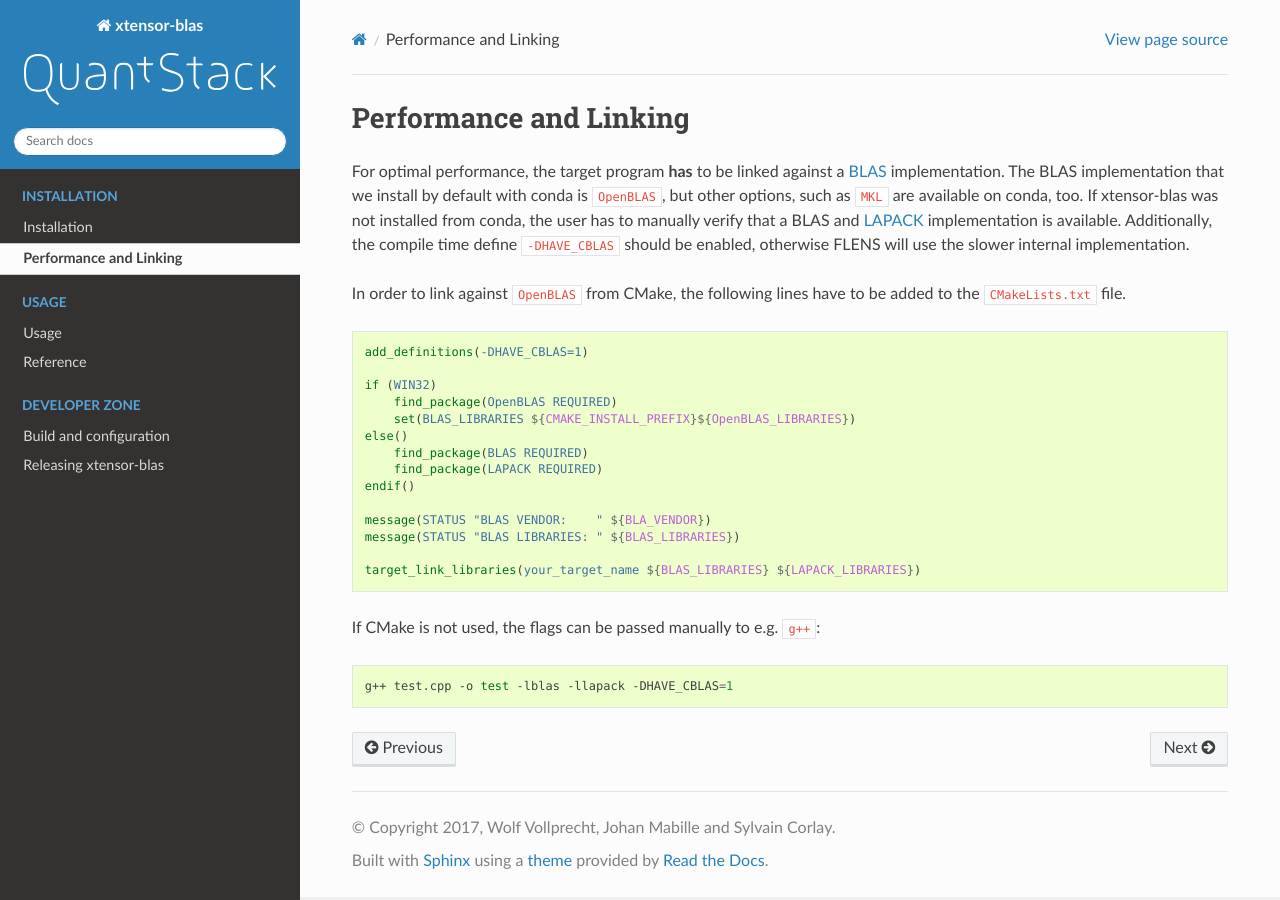
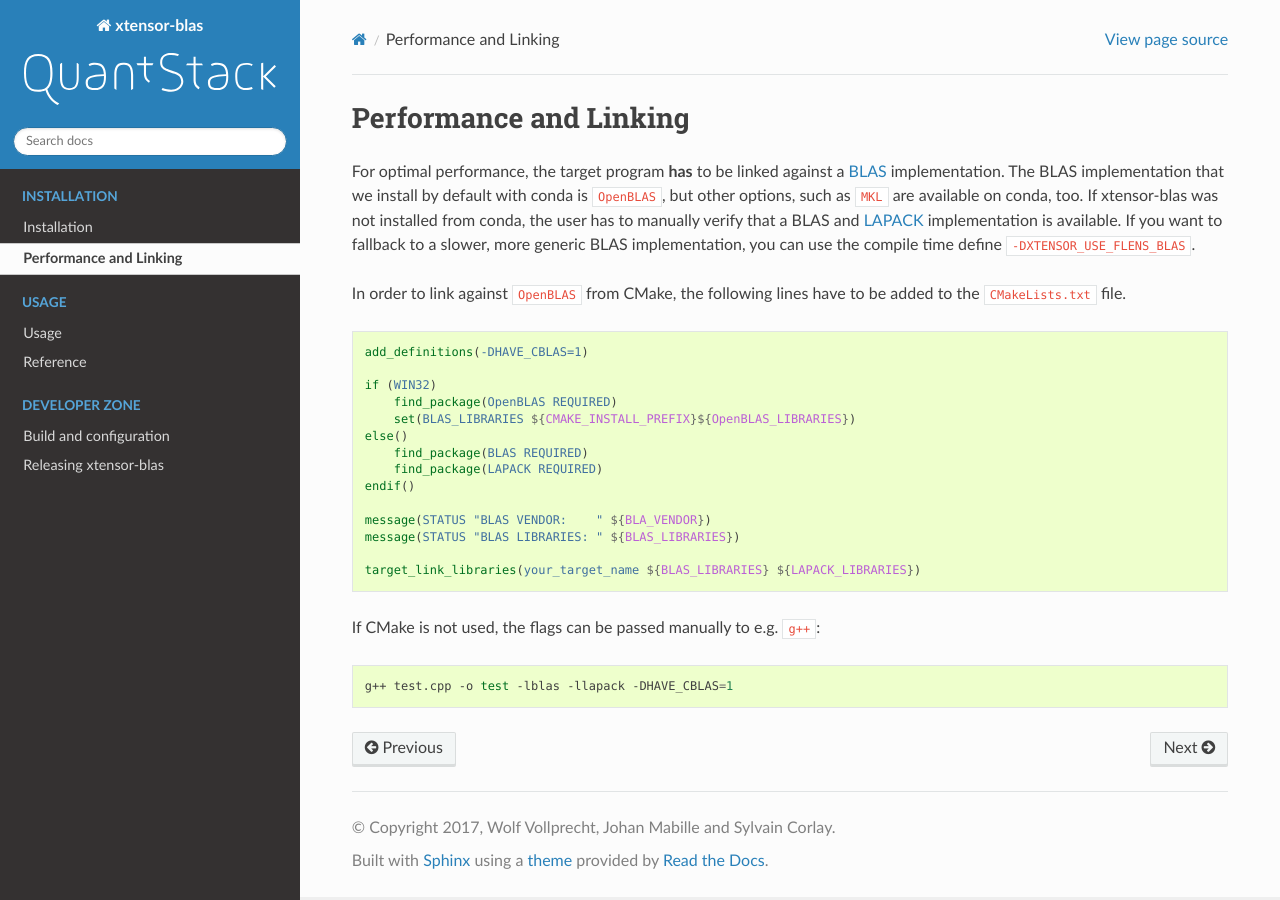
Before and after one commit to xtensor-stack/xtensor-blas, a Sphinx documentation site: the page built from docs/source/performance.rst, in a window 1280 px wide. Built offline with Sphinx 7.4.7 and the Read the Docs theme 2.0.0, drawn with Linux system fonts in a browser that asks for light colours.

Commit message:
Make cblas default (#82)
Use HAVE_CBLAS by default to cling.

```diff
--- a/CMakeLists.txt
+++ b/CMakeLists.txt
@@ -58,10 +58,10 @@
 )
 
 OPTION(CXXBLAS_DEBUG "print cxxblas debug information" OFF)
-OPTION(HAVE_CBLAS "use cblas" ON)
+OPTION(XTENSOR_USE_FLENS_BLAS "use FLENS generic implementation instead of cblas" OFF)
 
-if(HAVE_CBLAS)
-  add_definitions(-DHAVE_CBLAS=1)
+if(XTENSOR_USE_FLENS_BLAS)
+  add_definitions(-DXTENSOR_USE_FLENS_BLAS=1)
 endif()
 
 if (CXXBLAS_DEBUG)
--- a/docs/source/installation.rst
+++ b/docs/source/installation.rst
@@ -44,7 +44,9 @@
 From source with cmake
 ----------------------
 
-You can install ``xtensor-blas`` from source with cmake. On Unix platforms, from the source directory:
+You can install ``xtensor-blas`` from source with cmake.
+Note that you need to have a BLAS installation available (e.g. OpenBLAS, MKL ...).
+On Unix platforms, from the source directory:
 
 .. code::
 
--- a/docs/source/performance.rst
+++ b/docs/source/performance.rst
@@ -16,8 +16,8 @@
 on conda, too. If xtensor-blas was not installed from conda, the user has
 to manually verify that a BLAS and `LAPACK <https://en.wikipedia.org/wiki/LAPACK>`_
 implementation is available.
-Additionally, the compile time define ``-DHAVE_CBLAS`` should be enabled,
-otherwise FLENS will use the slower internal implementation.
+If you want to fallback to a slower, more generic BLAS implementation, you can use
+the compile time define ``-DXTENSOR_USE_FLENS_BLAS``.
 
 In order to link against ``OpenBLAS`` from CMake, the following lines have
 to be added to the ``CMakeLists.txt`` file.
```
Also changed, not shown: 2 other files.
